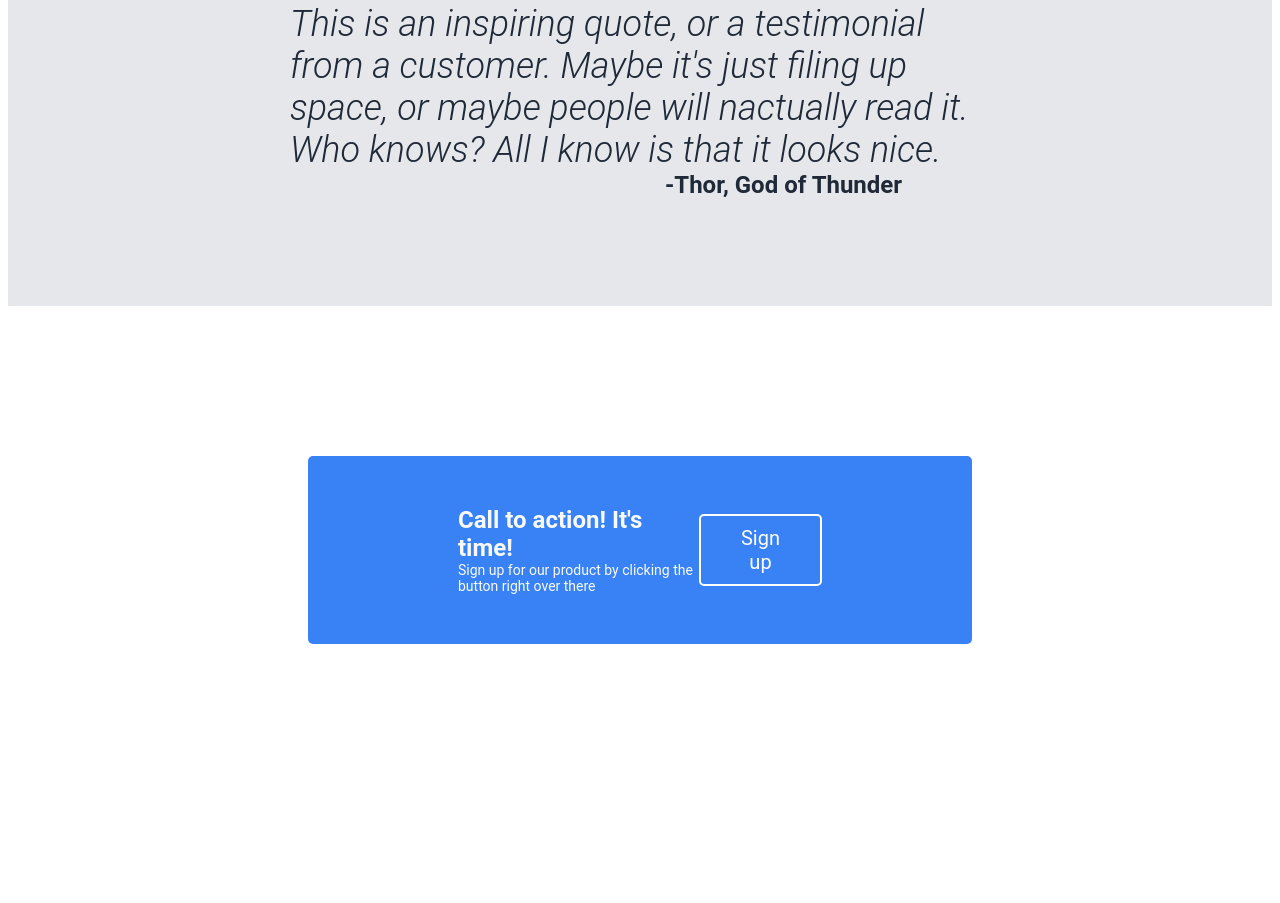
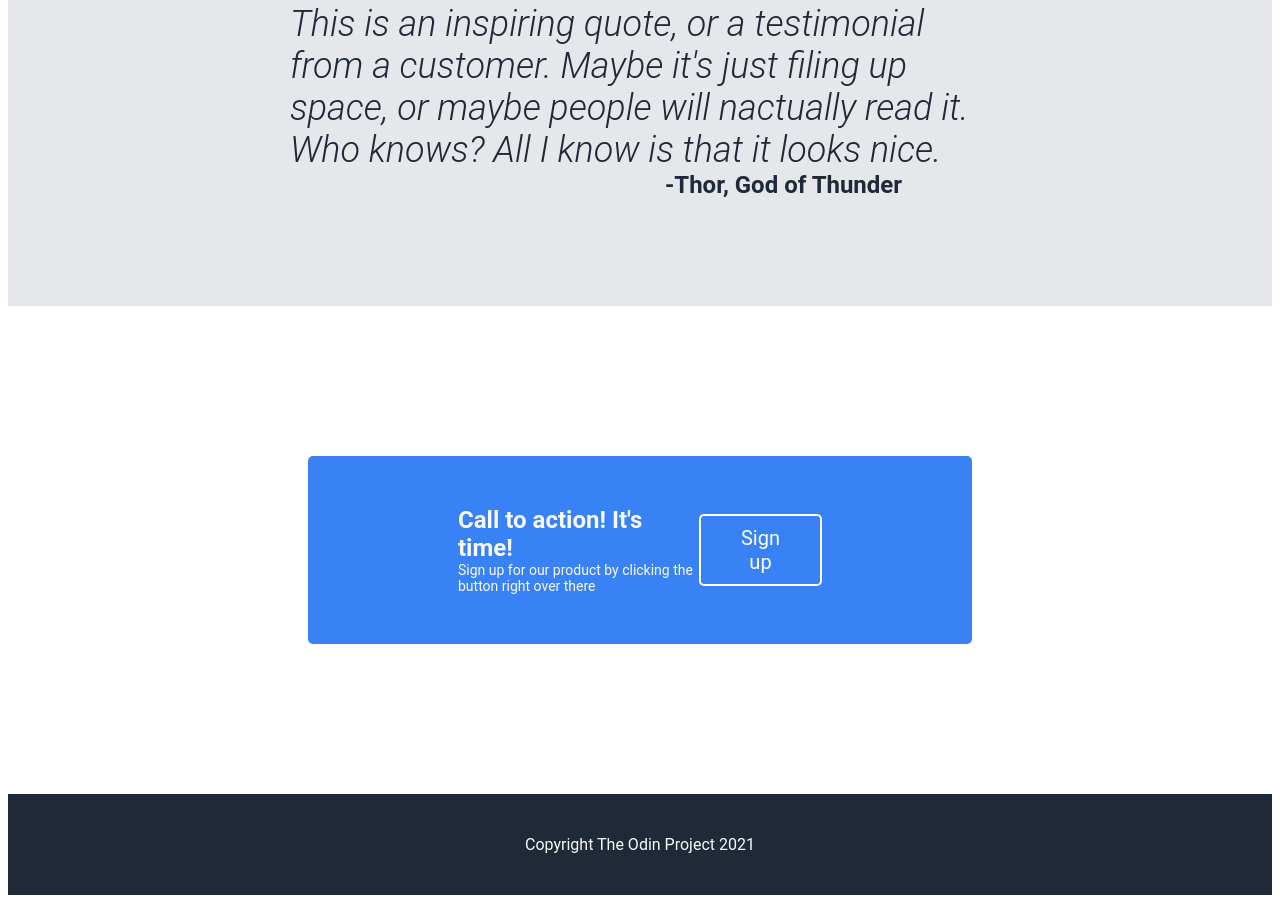
Before and after one commit to Elijah1058/landing-page, a plain HTML site: page index.html in a window 1280 px wide. Shown: the part 939-1842 px from the top of the page. Before the commit the page ends 1733 px from the top, so only its background shows below. Drawn offline with Linux system fonts and the light colour scheme.

Commit message:
Add css styles to footer

```diff
--- a/index.html
+++ b/index.html
@@ -66,7 +66,9 @@
                 <button>Sign up</button>
             </div>
         </div>
-        <div class="footer"></div>
+        <div class="footer">
+            <p>Copyright The Odin Project 2021</p>
+        </div>
     </body>
 
 </html>
--- a/style.css
+++ b/style.css
@@ -1,6 +1,11 @@
 * {
     box-sizing: border-box;
     font-family: Roboto, sans-serif;
+}
+
+body{
+    display: flex;
+    flex-direction: column;
 }
 
 .container-1 {
@@ -154,3 +159,12 @@ span {
     padding: 10px 40px;
     font-size: 20px;
 }
+
+.footer {
+    background-color: #1F2937;
+    color: #F9FAF8;
+    flex: 1 1 auto;
+    text-align: center;
+    align-items: center;
+    padding: 25px 0;
+}
```
